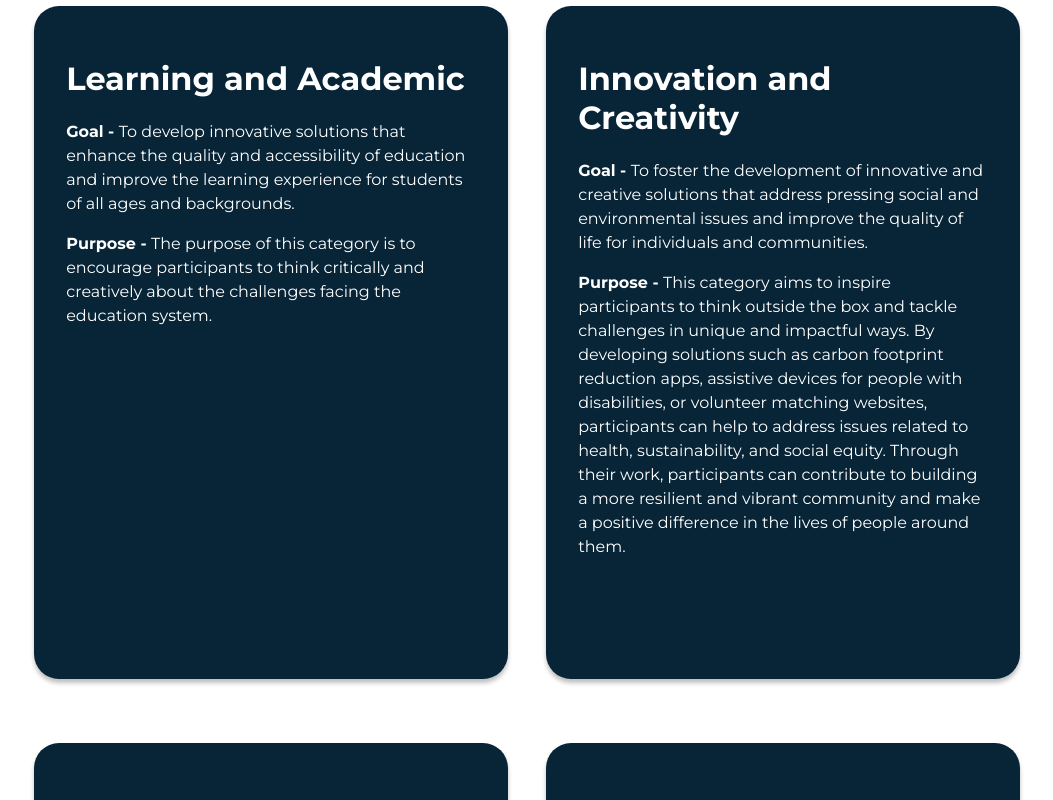
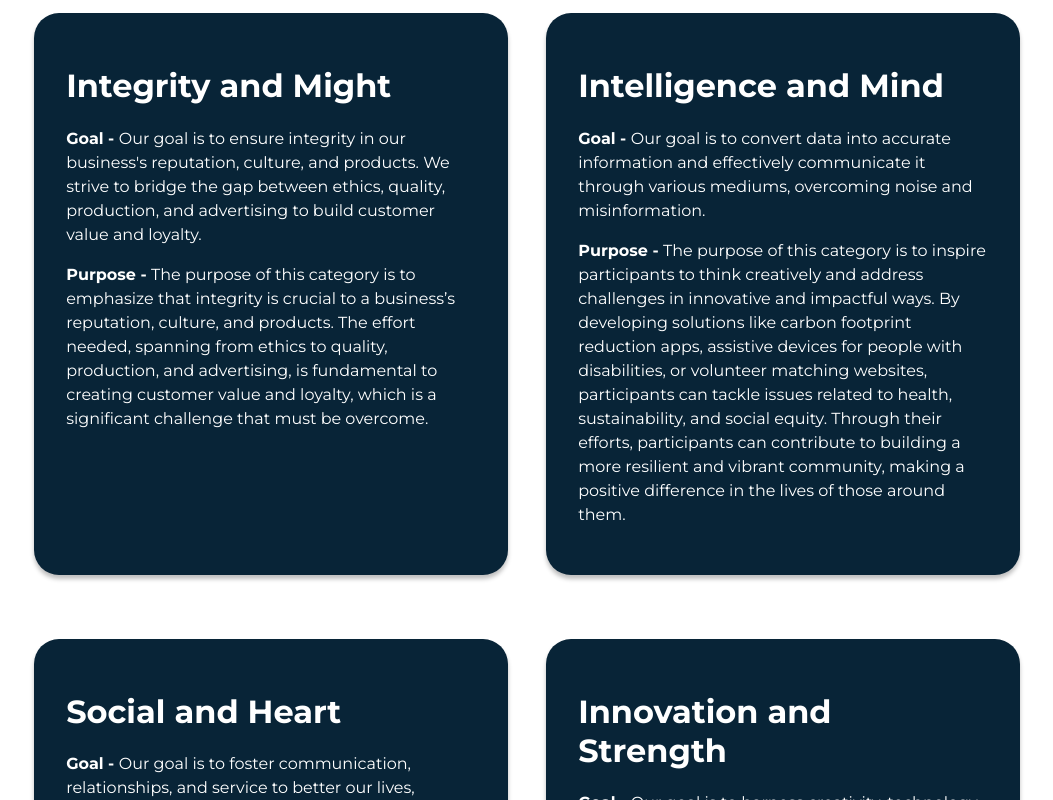
Before and after one commit to narah10/Hack-BYUI, a React (Create React App) app: page /Categories in a window 1280 px wide. Shown: the part 920-1720 px from the top of the page, without its empty margins (113-1166 px from the left). Built offline with nearby package versions, Linux system fonts and the light colour scheme.

Commit message:
Uptated Themes

```diff
--- a/src/components/Categories/categories.js
+++ b/src/components/Categories/categories.js
@@ -16,49 +16,62 @@ function categories() {
       <div className={categoriess.container}>
         <Agendaleft
           purpose="Categories"
-          body=" The hackathon will feature four challenge categories that focus on different aspects of computing in the community. These categories are Learning and Academic, Innovation and Creativity, Media and Communication, and Collaboration and Leadership. Here are some examples of what can be created in each category:"
+          body=" The main theme of the Hackathon is Tech and Lifestyles: Bridging the Gap. The hackathon will feature four challenge categories that focus on different aspects of computing in the community. These categories are Integrity and Might, Intelligence and Mind, Social and Heart, as well as Innovation and Strength. Here are some examples of what can be created in each category:"
           imageurl={Learnimage}
         />
         <div className={categoriess.purposeContainer}>
           <Purpose
-          heading = "Learning and Academic"
-          goal="To develop innovative solutions that enhance the quality and accessibility of education and improve the learning experience for students of all ages and backgrounds."
-          purpose="The purpose of this category is to encourage participants to think critically and creatively about the challenges facing the education system."
+            heading="Integrity and Might"
+            goal="Our goal is to ensure integrity in our business's reputation, culture, and products. We strive to bridge the gap between ethics, quality, production, and advertising to build customer value and loyalty."
+            purpose="The purpose of this category is to emphasize that integrity is crucial to a business’s reputation, culture, and products. The effort needed, spanning from ethics to quality, production, and advertising, is fundamental to creating customer value and loyalty, which is a significant challenge that must be overcome."
           />
           <Purpose
-          heading= "Innovation and Creativity"
-          goal= "To foster the development of innovative and creative solutions that address pressing social and environmental issues and improve the quality of life for individuals and communities."
-          purpose="This category aims to inspire participants to think outside the box and tackle challenges in unique and impactful ways. By developing solutions such as carbon footprint reduction apps, assistive devices for people with disabilities, or volunteer matching websites, participants can help to address issues related to health, sustainability, and social equity. Through their work, participants can contribute to building a more resilient and vibrant community and make a positive difference in the lives of people around them."
+            heading="Intelligence and Mind"
+            goal="Our goal is to convert data into accurate information and effectively communicate it through various mediums, overcoming noise and misinformation."
+            purpose="The purpose of this category is to inspire participants to think creatively and address challenges in innovative and impactful ways. By developing solutions like carbon footprint reduction apps, assistive devices for people with disabilities, or volunteer matching websites, participants can tackle issues related to health, sustainability, and social equity. Through their efforts, participants can contribute to building a more resilient and vibrant community, making a positive difference in the lives of those around them."
           />
           <Purpose
-          heading = "Media and Communication"
-          goal = "To create innovative solutions that enhance communication and connectivity among people, and foster collaboration and understanding across different communities and cultures."
-          purpose = "The purpose of this category is to encourage participants to develop solutions that facilitate effective communication and connection in a world that is becoming increasingly interconnected. By creating solutions such as social media platforms for people with similar interests, messaging apps with advanced security features, or voice recognition programs that transcribe phone calls, participants can help to break down barriers to communication and build bridges between individuals and communities. Through their work, participants can contribute to promoting mutual understanding, respect, and collaboration in a globalized world."
+            heading="Social and Heart"
+            goal="Our goal is to foster communication, relationships, and service to better our lives, communities, and the world."
+            purpose="The purpose of this category is to highlight that as social beings, we thrive on communication, building relationships with family and friends, and serving others (both loved ones and strangers). Our aim is to improve our lives, communities, the world, and the future."
           />
           <Purpose
-          heading="Collaboration and Leadership"
-          goal="To foster the development of solutions that encourage collaboration, teamwork, and leadership among individuals and groups, and promote the development of essential skills for success in the 21st century workplace."
-          purpose="The purpose of this category is to encourage participants to think about the importance of collaboration and leadership in a world where teamwork and effective communication are essential for success. By creating solutions such as project management apps, mentorship websites, or leadership skills development platforms, participants can help to equip individuals and teams with the skills they need to succeed in their personal and professional lives. Through their work, participants can contribute to building a more collaborative and inclusive society, where everyone can reach their full potential."
+            heading="Innovation and Strength"
+            goal="Our goal is to harness creativity, technology, and resources to construct and innovate extraordinary solutions."
+            purpose="The purpose of this category is to emphasize that our creativity and curiosity propel us to take action and engage with innovative ideas, advanced technology, and global resources. This drive enables us to build, improve, and create remarkable solutions."
           />
         </div>
         <div className={categoriess.box}>
           <b>Categories Rubric</b>
-            <p>
-              <ul>
-                <li>Working Product/Prototype: Is the solution functional and solving the intended problem? (30 points)</li>
-                <li>Customer Communication: How well does the team understand the needs and wants of their target audience? (20 points)</li>
-                <li>Creative Problem-Solving: Is the solution innovative and tackling the problem in a unique way? (15 points)</li>
-                <li>User Aesthetics: Does the product have an appealing design and user interface? (15 points)</li>
-                <li>Presentation/Documentation: How well did the team present their solution and explain their thought process? (20 points)</li>
-              </ul>
-            </p>
+          <p>
+            <ul>
+              <li>
+                Working Product/Prototype: Is the solution functional and
+                solving the intended problem? (30 points)
+              </li>
+              <li>
+                Customer Communication: How well does the team understand the
+                needs and wants of their target audience? (20 points)
+              </li>
+              <li>
+                Creative Problem-Solving: Is the solution innovative and
+                tackling the problem in a unique way? (15 points)
+              </li>
+              <li>
+                User Aesthetics: Does the product have an appealing design and
+                user interface? (15 points)
+              </li>
+              <li>
+                Presentation/Documentation: How well did the team present their
+                solution and explain their thought process? (20 points)
+              </li>
+            </ul>
+          </p>
         </div>
       </div>
       <Footer />
-
-
     </div>
-  )
+  );
 }
 
 export default categories
--- a/src/components/homepage/homepage.js
+++ b/src/components/homepage/homepage.js
@@ -34,10 +34,10 @@ function Homepage() {
       </div>
       <div class={home.cardBackground}>
         <div class={home.cardContainer}>
-          <Card imageurl={computer} title="Learning and Academic" />
-          <Card imageurl={lightbulb} title="Innovation and Creativity" />
-          <Card imageurl={media} title="Media and Communication" />
-          <Card imageurl={team} title="Collaboration and Leadership" />
+          <Card imageurl={computer} title="Inegrity and Might" />
+          <Card imageurl={lightbulb} title="Intelligence and Mind" />
+          <Card imageurl={media} title="Social and Heart" />
+          <Card imageurl={team} title="Innovation and Strength" />
         </div>
       </div>
       <LeftSide
```
